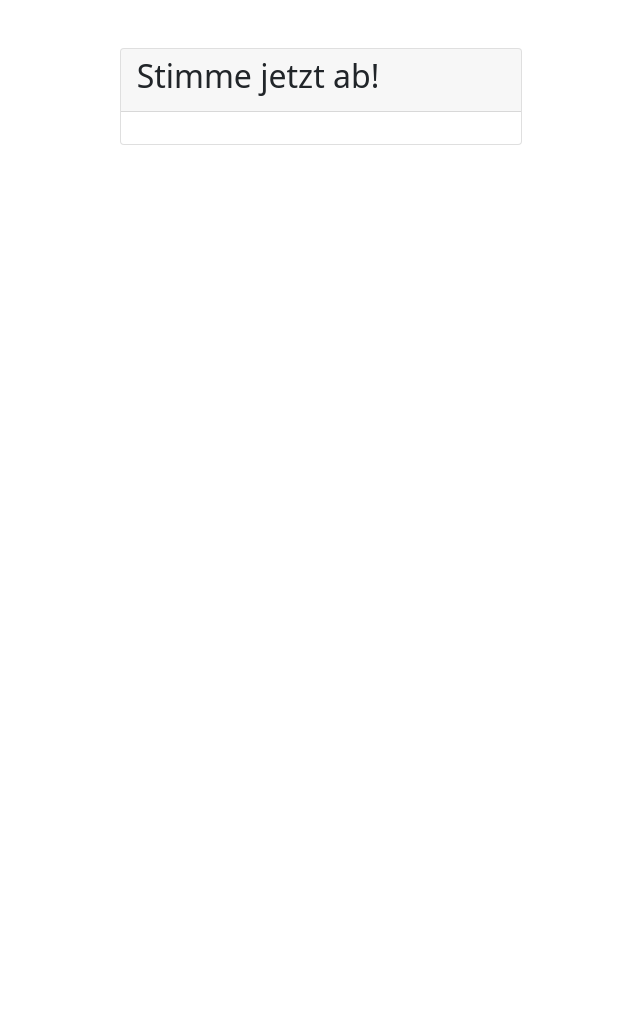
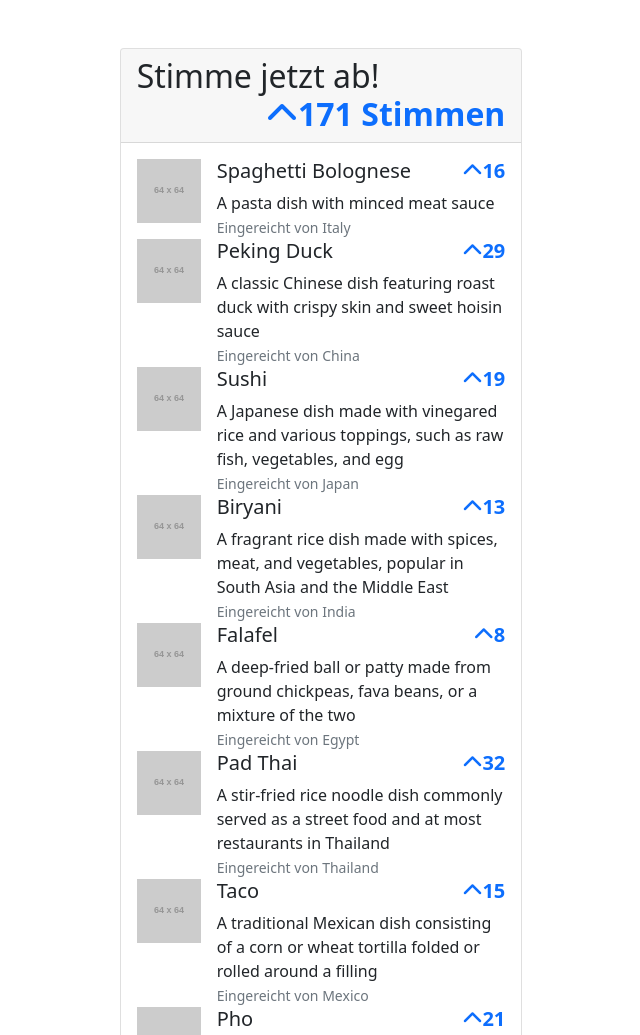
Before and after one commit to catwiththreehats/udemy-vue-voter, a plain HTML site: page index.html in a window 1280 px wide. Shown: the top 1035 px of the page, without its empty margins (319-959 px from the left). Before the commit the page ends 800 px from the top, so only its background shows below. Drawn offline with nearby package versions, Linux system fonts and the light colour scheme; placeholder pictures from the web are drawn by us.

Commit message:
basic setup of binding data and objects

```diff
--- a/app.js
+++ b/app.js
@@ -0,0 +1,20 @@
+const app = Vue.createApp({
+    data: function() {
+        return {
+            submissions: submissions, // submissions is defined in seed.js
+        };
+    },
+    computed: {
+        totalVotes() {
+            return this.submissions.reduce((total, submission) => total + submission.votes, 0);
+        }
+    },
+    methods: {
+        upvote(submissionId) {
+            const submission = this.submissions.find(submission => submission.id === submissionId);
+            submission.votes++;
+        },
+    }
+});
+
+const vm = app.mount('#app');
--- a/index.html
+++ b/index.html
@@ -9,15 +9,36 @@
     <script src="https://kit.fontawesome.com/0f91b24afc.js" crossorigin="anonymous"></script>
 </head>
 <body>
+    <div id="app">
         <div class="container-fluid">
             <div class="row">
                 <div class="col-xl-4 offset-xl-4">
                     <div class="card mt-5">
                         <div class="card-header">
-                        <h2 class="card-title">Stimme jetzt ab!</h2>
+                            <h2 class="card-title">Stimme jetzt ab!
+                                <span class="float-end text-primary" style="cursor:pointer" v-on:click="upvoteAll">
+                                    <i class="fa fa-chevron-up"></i>
+                                    <strong>{{ totalVotes }} Stimmen</strong>
+                                </span>
+                            </h2>
                         </div>
                         <div class="card-body">
-
+                            <div class="d-flex" v-for="submission in submissions" :key="submission.id" >
+                                <div class="d-shrink-0">
+                                    <img v-bind:src="submission.img" alt="">
+                                </div>
+                                <div class="flex-grow-1 ms-3">
+                                    <h5>{{ submission.title }}
+                                        <span class="float-end text-primary" style="cursor:pointer" v-on:click="upvote(submission.id)">
+                                            <i class="fa fa-chevron-up"></i>
+                                            <strong>{{ submission.votes }}</strong>
+                                        </span>
+                                    </h5>
+                                    <div>{{ submission.desc }}</div>
+                                    <small class="text-muted">Eingereicht von {{ submission.country }}</small>
+                                </div>
+                            </div>
+                        </div>
                     </div>
                 </div>
             </div>
--- a/seed.js
+++ b/seed.js
@@ -2,9 +2,9 @@ const submissions = [
     {
         id: 1,
         title: 'Spaghetti Bolognese',
-        desc: 'Ein Nudelgericht mit Hackfleischsoße',
+        desc: 'A pasta dish with minced meat sauce',
         votes: 16,
-        country: 'Italien',
+        country: 'Italy',
         img: 'https://via.placeholder.com/64'
     },
     {
```
Also changed, not shown: cubes.html (added, +69 -0 lines). Lines whose indentation alone changed are shown as unchanged.
